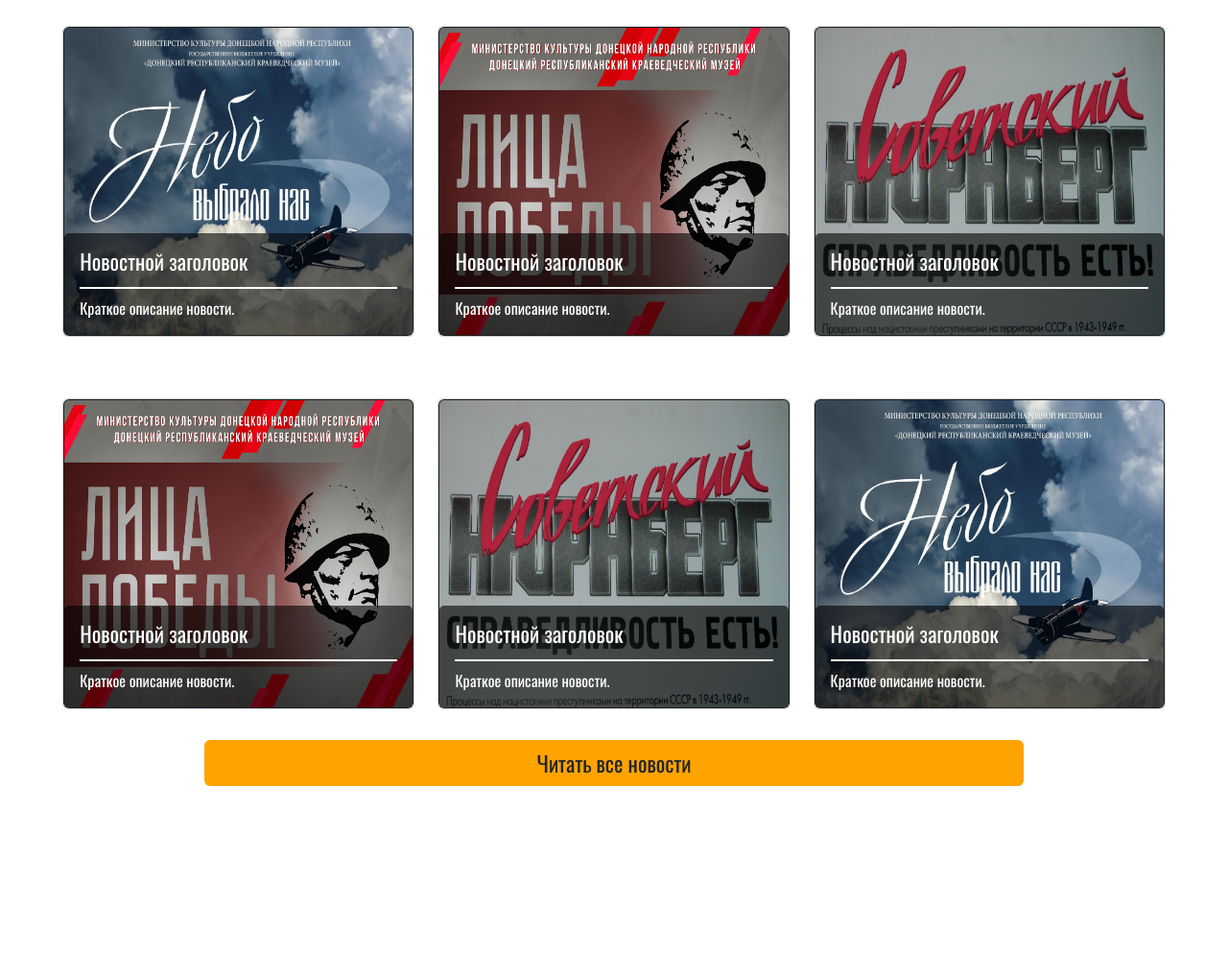
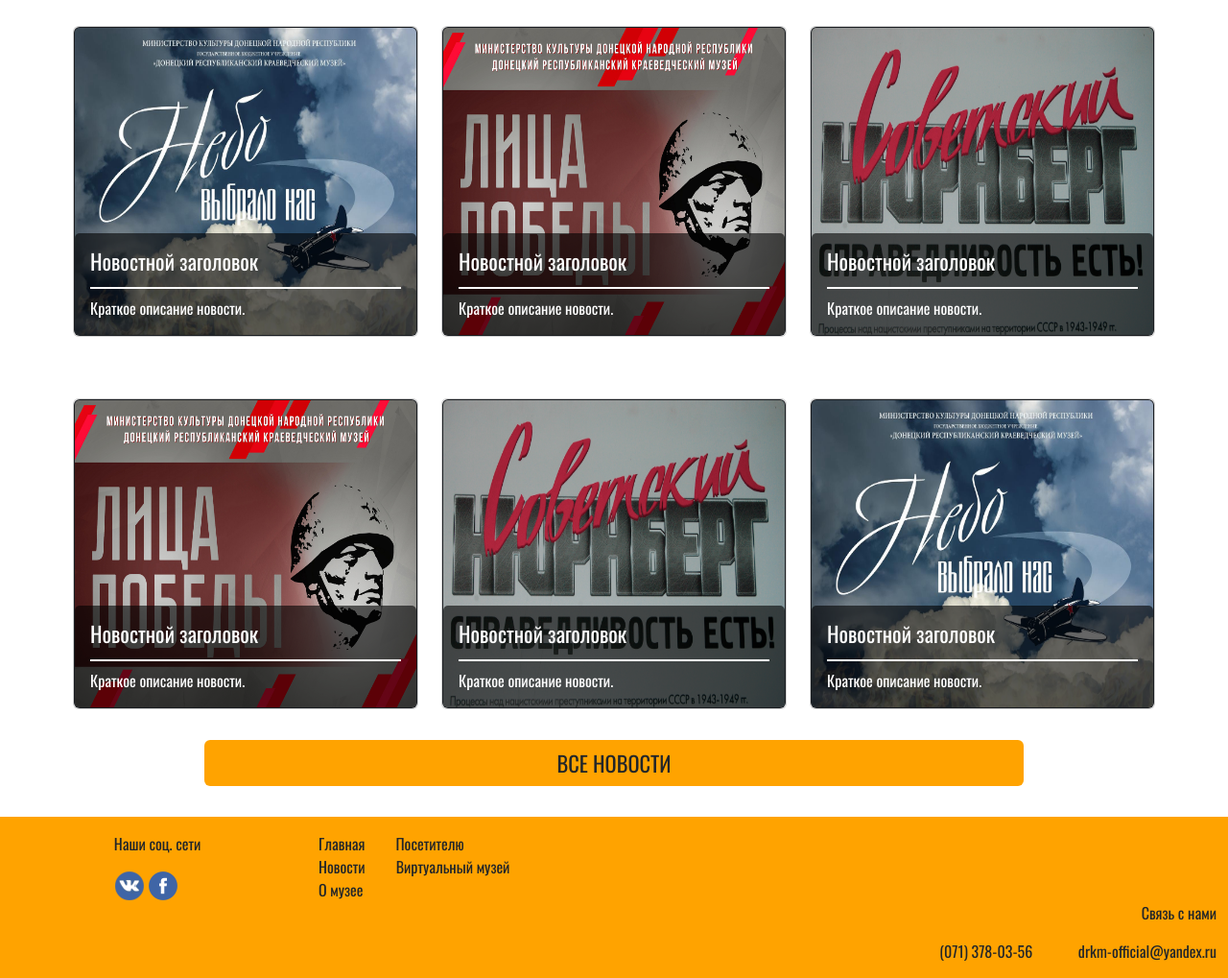
Before and after one commit to Qubikq/site, a plain HTML site: page index.html in a window 1280 px wide. Shown: the part 1202-2221 px from the top of the page at 96% size. Before the commit the page ends 2021 px from the top, so only its background shows below. Drawn offline with nearby package versions, Linux system fonts and the light colour scheme.

Commit message:
Add files via upload

```diff
--- a/css/style.css
+++ b/css/style.css
@@ -207,9 +207,63 @@ a:active {
 		width: 95% !important;
 	}
 }
+@media (min-width: 500px) {
+	.newssize {
+		width: 75% !important;
+	}
+}
+@media (min-width: 800px) {
+	.newssize {
+		width: 45% !important;
+	}
+}
 @media (min-width: 1200px) {
 	.newssize {
 		width: 30% !important;
+	}
+}
+@media (min-width: 0px) {
+	.fotter_link {
+	align-content: center !important;
+	text-align: center !important;
+	padding-left: 2rem !important;
+	}
+@media (min-width: 1200px) {
+	.fotter_link {
+	text-align: center !important;
+	padding-left: 2rem !important;
+	}
+}
+@media (min-width: 0px) {
+	.fotter_social {
+	text-align: center !important;
+	}
+}
+@media (min-width: 1200px) {
+	.fotter_social {
+	text-align: left !important;
+	}
+}
+@media (min-width: 0px) {
+	.fotter_content {
+	display: none !important;
+	}
+}
+@media (min-width: 1200px) {
+	.fotter_content {
+	display: inline !important;
+	}
+}
+@media (min-width: 0px) {
+	.text_contacts {
+	text-align: center !important;
+	padding-top: 1rem !important;
+	}
+}
+@media (min-width: 1200px) {
+	.text_contacts {
+	text-align: right !important;
+	padding-top: 0rem !important;
 	}
 }
 .links_nav {
@@ -299,3 +353,22 @@ a:active {
 	font-size: 1.4rem !important;
 	background-color: #FFA300 !important;
 }
+.ico_size {
+	height: 10% !important;
+}
+.ico_href {
+	height: 55px !important;
+}
+.fotter {
+	font-family: "Oswald";
+	background-color: #FFA300 !important;
+}
+.tab_fotter {
+	padding-top: 1rem !important;
+}
+.links_fotter {
+	color: #212529;
+}
+.links_fotter:hover {
+	color: #fff;
+}
--- a/index.html
+++ b/index.html
@@ -8,7 +8,8 @@
   <link href="https://cdn.jsdelivr.net/npm/bootstrap@5.2.0-beta1/dist/css/bootstrap.min.css" rel="stylesheet" integrity="sha384-0evHe/X+R7YkIZDRvuzKMRqM+OrBnVFBL6DOitfPri4tjfHxaWutUpFmBp4vmVor" crossorigin="anonymous">
 </head>
 <body>
-  <div class="navbarexpandtop"></div>
+
+  <div class="navbarexpandtop"></div> <!-- Навбар -->
   <nav class="navbar navbar-expand-lg nav-justified">
   <div class="container-fluid">
     <a class="navbar-brand navbar-toggler" href="#">ДРКМ</a>
@@ -43,14 +44,15 @@
       <img src="images/line.png" class="img-fluid" alt="l" >
     </div>
     <div class="col-xxl-2 col-4 dpr">
-      <img src="images/dpr.png" class="img-fluid" alt="dpr" >
+      <img src="images/drkm.png" class="img-fluid" alt="dpr" >
     </div>
     <div class="col-xxl-5 col-4">
       <img src="images/line.png" class="img-fluid" alt="l" >
     </div>
   </div>
 </div>
-<div class="container-fluid" id="qaz">
+
+<div class="container-fluid" id="qaz"> <!-- Основная страница и наполнение -->
   <div class="row g-0">
     <div class="col-xxl-7 col-12 names"><p class="bigger">Государственное бюджетное учреждение</p>
 <p class="don">«Донецкий республиканский краеведческий музей»</p>
@@ -63,9 +65,9 @@
 </div>
   </div>
 
-  <div class="tab"></div>
+  <div class="tab"></div> <!-- Отступ -->
 
-  <div class="news_banner">
+  <div class="news_banner"> <!-- Новости и выбор -->
   <div class="container-fluid">
     <div class="row">
       <div class="col-12"><p class="news_text text-center">Последние события</p></div>
@@ -77,9 +79,10 @@
     </div>
   </div>
 </div>
-<div class="tab"></div>
 
-<div class="row row-cols-1 row-cols-md-3 g-4 justify-content-center">
+<div class="tab"></div> <!-- Отступ -->
+<div class="container-fluid">
+<div class="row row-cols-1 row-cols-md-3 g-4 justify-content-center"> <!-- Карточки с новостями -->
   <div class="col newssize">
     <div class="card h-100">
       <a href="#">
@@ -121,9 +124,9 @@
   </div>
 </div>
 
-<div class="tab3"></div>
+<div class="tab3"></div> <!-- Отступ -->
 
-<div class="row row-cols-1 row-cols-md-3 g-4 news2 justify-content-center">
+<div class="row row-cols-1 row-cols-md-3 g-4 news2 justify-content-center"> <!-- Карточки с новостями -->
   <div class="col newssize">
     <div class="card h-100">
       <a href="#">
@@ -164,13 +167,33 @@
     </div>
   </div>
 </div>
-
-<div class="tab4"></div>
+</div>
+<div class="tab4"></div> <!-- Отступ -->
 
 <div class="d-grid gap-2 col-8 col-xxl-3 mx-auto">
-  <button class="btn btn-more-news" type="button">Читать все новости</button>
+  <button class="btn btn-more-news" type="button">ВСЕ НОВОСТИ</button>
 </div>
 
+<div class="tab4"></div> <!-- Отступ -->
+
+<div class="container-fluid fotter"> <!-- Подвал сайта -->
+  <div class="tab_fotter"></div>
+  <div class="row">
+    <div class="col-1"></div>
+    <div class="col-xxl-2 col-xl-2 col-12 fotter_social">
+      <p>Наши соц. сети</p><a class="ico_href" href="https://vk.com/drkm_official" target="_blank"><img src="images/vk_ico.png" class="img-fluid" alt="vk"></a>
+      <a class="ico_href" href="https://www.facebook.com/drkm.official/" target="_blank"><img src="images/face_ico.png" class="img-fluid" alt="facebook"></a>
+    </div>
+    <div class="col-xxl-5 col-xl-3 col-12 fotter_content">
+      <a class="links_fotter" href=#>Главная</a><a class="fotter_link links_fotter" href=#>Посетителю</a><br><a class="links_fotter" href=#>Новости</a><a class="fotter_link links_fotter" href=#>Виртуальный музей</a><br><a class="links_fotter" href=#>О музее</a>
+    </div>
+    <div class="col-xxl-3 text_contacts">
+      <p>Связь с нами</p>
+      <p>(071) 378-03-56&nbsp;&nbsp;&nbsp;&nbsp;&nbsp;&nbsp;&nbsp;&nbsp;&nbsp;&nbsp;&nbsp;&nbsp;&nbsp;drkm-official@yandex.ru</p>
+    </div>
+    <div class="col-1"></div>
+  </div>
+</div>
 <script src="https://cdn.jsdelivr.net/npm/bootstrap@5.2.0-beta1/dist/js/bootstrap.bundle.min.js" integrity="sha384-pprn3073KE6tl6bjs2QrFaJGz5/SUsLqktiwsUTF55Jfv3qYSDhgCecCxMW52nD2" crossorigin="anonymous"></script>
 </body>
 </html>
```
Also changed, not shown: images/drkm.png (added), images/face_ico.png (added), images/vk_ico.png (added).
